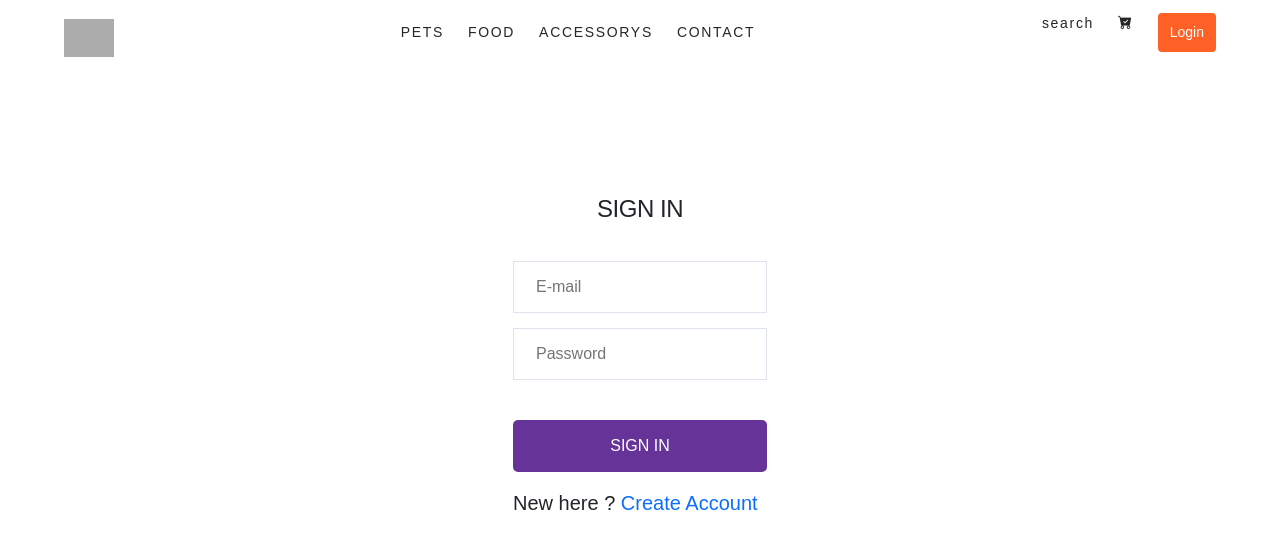
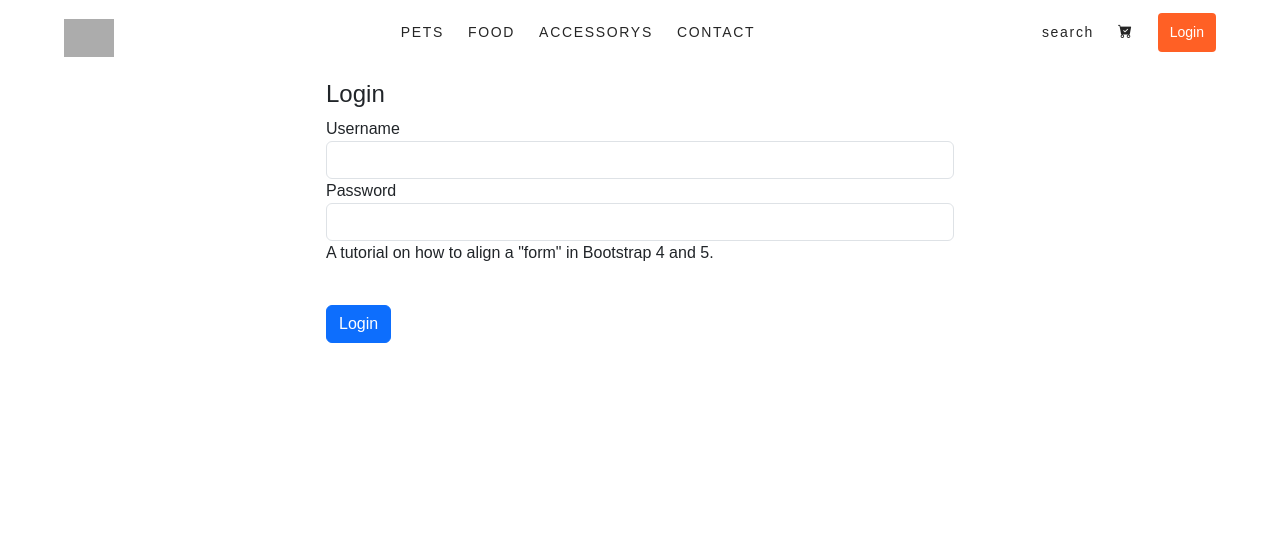
Before and after one commit to 11Aravind/PetsWorld, a React (Create React App) app: page /login in a window 1280 px wide. Shown: the top 548 px of the page. Built offline with nearby package versions, Linux system fonts and the light colour scheme; grey boxes are pictures that could not be loaded.

Commit message:
some component css was edited

```diff
--- a/src/component/CSS/Navbar.css
+++ b/src/component/CSS/Navbar.css
@@ -30,6 +30,8 @@
 .menu-items{
     order: 2;
     display: flex;
+    justify-content: center;
+    align-items: center;
 }
 .logo{
     order: 1;
--- a/src/component/Navbar.js
+++ b/src/component/Navbar.jsx
@@ -18,8 +18,6 @@ const Navbar = () => {
             menu: 'CONTACT',
             to: "/productdetails"
         },
-
-
     ];
     return (
         <nav className="navbar">
@@ -40,10 +38,10 @@ const Navbar = () => {
                     }
                 </ul>
                 <h1 className="logo"><Link to="/">
-                    <img src="	https://greenlandorganicfarms.com/image/logo.png" alt="" />                </Link> </h1>
+                    <img src="https://t4.ftcdn.net/jpg/07/15/16/29/240_F_715162989_1MUrcI1UKPnchkLmXN4JjIUKovm8poZs.jpg" alt="" />                </Link> </h1>
                 <ul className="menu-items">
                     <li><Link to="/" className="menu">search</Link></li>
-                    <li><Link to="/" className="menu"><i class="bi bi-cart-check-fill"></i></Link></li>
+                    <li><Link to="/cart" className="menu"><i class="bi bi-cart-check-fill"></i></Link></li>
                     <li><Link to="/login"><button className="loginBtn menu">Login</button></Link></li>
                 </ul>
             </div>
--- /dev/null
+++ b/src/pages/Cart.jsx
@@ -0,0 +1,22 @@
+// import "./CSS/Cart.css";
+const Cart=()=>{
+    return(
+        <div class="card mb-3" style={{"maxWidth": "540px"}}>
+  <div class="row g-0">
+    <div class="col-md-4">
+      <img src="https://greenlandorganicfarms.com/api/User/images/3258734344440b6552205449cbb2f6dc.png" class="img-fluid rounded-start" alt="..."/>
+    </div>
+    <div class="col-md-8">
+      <div class="card-body">
+        <h5 class="card-title">
+        Pedigree Adult Dry Dog Food - Chicken & Vegetables
+        </h5>
+        <p class="card-text">₹789</p>
+        <p class="card-text"><small class="text-body-secondary">Last updated 3 mins ago</small></p>
+      </div>
+    </div>
+  </div>
+</div>
+    )
+}
+export default Cart;
--- a/src/pages/Login.js
+++ b/src/pages/Login.js
@@ -2,159 +2,37 @@ import { Link } from "react-router-dom";
 import "./CSS/Login.css"
 export const Login = () => {
   return (
-    <div className="topSpacing">
-    <div class="formbold-main-wrapper">
-      <div class="formbold-form-wrapper">
-        <form  method="POST">
-          <div class="formbold-form-title">
-            <h2 class="">SIGN IN</h2>
-            {/* <p>
-              Lorem ipsum dolor sit amet, consectetur adipiscing elit, sed do
-              eiusmod tempor incididunt.
-            </p> */}
-          </div>
 
-          {/* <div class="formbold-input-flex">
-            <div>
-              <label for="firstname" class="formbold-form-label">
-                First name
-              </label>
+        <div className="row">
+          <div className="mx-auto col-10 col-md-8 col-lg-6">
+            <form className="form-example" action="" method="post">
+              <h4>Login</h4>
+
+              <div className="form-group">
+                <label for="username">Username</label>
                 <input
                   type="text"
-                name="firstname"
-                id="firstname"
-                class="formbold-form-input"
+                  className="form-control username"
+                  id="username"
                 />
               </div>
-            <div>
-              <label for="lastname" class="formbold-form-label"> Last name </label>
+              <div className="form-group">
+                <label for="password">Password</label>
                 <input
-                type="text"
-                name="lastname"
-                id="lastname"
-                class="formbold-form-input"
+                  type="password"
+                  className="form-control password"
+                  id="password"
                 />
               </div>
-          </div>
+                <p className="description">
+                A tutorial on how to align a "form" in Bootstrap 4 and 5.
+              </p>
 
-          <div class="formbold-input-flex">
-            <div>
-              <label for="email" class="formbold-form-label"> Email </label>
-              <input
-                type="email"
-                name="email"
-                id="email"
-                class="formbold-form-input"
-              />
-            </div>
-            <div>
-              <label for="phone" class="formbold-form-label"> Phone number </label>
-              <input
-                type="text"
-                name="phone"
-                id="phone"
-                class="formbold-form-input"
-              />
-            </div>
-          </div> */}
+              <button type="submit" className="btn btn-primary btn-customized mt-4">
+                Login
+              </button>
+            </form>
 
-          <div class="formbold-mb-3">
-            {/* <label for="address" class="formbold-form-label">
-              E-mail
-            </label> */}
-            <input placeholder="E-mail"
-              type="email"
-              name="address"
-              id="address"
-              class="formbold-form-input"
-            />
-          </div>
-
-          <div class="formbold-mb-3">
-            {/* <label for="address2" class="formbold-form-label">
-              Password
-            </label> */}
-            <input type="password" class="formbold-form-input"   placeholder="Password"/>
-            {/* <small>forget password?</small> */}
-          </div>
-
-          {/* <div class="formbold-input-flex">
-            <div>
-              <label for="state" class="formbold-form-label"> State/Prvince </label>
-              <input
-                type="text"
-                name="state"
-                id="state"
-                class="formbold-form-input"
-              />
-            </div>
-            <div>
-              <label for="country" class="formbold-form-label"> Country </label>
-              <input
-                type="text"
-                name="country"
-                id="country"
-                class="formbold-form-input"
-              />
-            </div>
-          </div> */}
-
-          {/* <div class="formbold-input-flex">
-            <div>
-              <label for="post" class="formbold-form-label"> Post/Zip code </label>
-              <input
-                type="text"
-                name="post"
-                id="post"
-                class="formbold-form-input"
-              />
-            </div>
-            <div>
-              <label for="area" class="formbold-form-label"> Area Code </label>
-              <input
-                type="text"
-                name="area"
-                id="area"
-                class="formbold-form-input"
-              />
-            </div>
-          </div> */}
-
-          {/* <div class="formbold-checkbox-wrapper">
-            <label for="supportCheckbox" class="formbold-checkbox-label">
-              <div class="formbold-relative">
-                <input
-                  type="checkbox"
-                  id="supportCheckbox"
-                  class="formbold-input-checkbox"
-                />
-                <div class="formbold-checkbox-inner">
-                  <span class="formbold-opacity-0">
-                    <svg
-                      width="11"
-                      height="8"
-                      viewBox="0 0 11 8"
-                      fill="none"
-                      class="formbold-stroke-current"
-                    >
-                      <path
-                        d="M10.0915 0.951972L10.0867 0.946075L10.0813 0.940568C9.90076 0.753564 9.61034 0.753146 9.42927 0.939309L4.16201 6.22962L1.58507 3.63469C1.40401 3.44841 1.11351 3.44879 0.932892 3.63584C0.755703 3.81933 0.755703 4.10875 0.932892 4.29224L0.932878 4.29225L0.934851 4.29424L3.58046 6.95832C3.73676 7.11955 3.94983 7.2 4.1473 7.2C4.36196 7.2 4.55963 7.11773 4.71406 6.9584L10.0468 1.60234C10.2436 1.4199 10.2421 1.1339 10.0915 0.951972ZM4.2327 6.30081L4.2317 6.2998C4.23206 6.30015 4.23237 6.30049 4.23269 6.30082L4.2327 6.30081Z"
-                        stroke-width="0.4"
-                      ></path>
-                    </svg>
-                  </span>
-                </div>
-              </div>
-              I agree to the defined
-
-            </label>
-          </div> */}  <div class="formbold-mb-3">
-              <button class="formbold-btn">SIGN IN</button>
-          </div>
-
-<small className="redirect">New here ? <Link to="/signup">Create Account</Link></small>
-        </form>
-      </div>
           </div>
         </div>
   );
```
Also changed, not shown: src/AllRoutes.js (+6 -1 lines), src/pages/Productdetails.jsx (+27 -18 lines), src/pages/CSS/Cart.css (added), 1 other file (tests, documents, lock files or other folders). Lines whose indentation alone changed are shown as unchanged.
